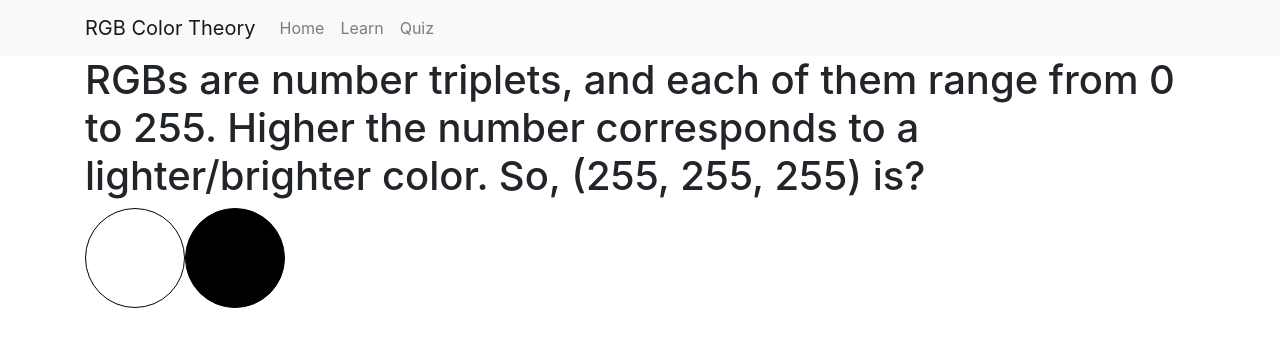
After one commit to DingPang/Coms4170_RGB, a Flask app: page /learn/1 in a window 1280 px wide. The commit adds this page. Shown: the top 347 px of the page. Run offline with Flask 2, Linux system fonts and the light colour scheme; some libraries are stand-ins or nearby versions.

Commit message:
learn cp 1

```diff
--- a/server.py
+++ b/server.py
@@ -1,16 +1,82 @@
 from flask import Flask
 from flask import render_template
-from flask import Response, request, jsonify
+from flask import Response, request, jsonify, make_response, redirect
+
 app = Flask(__name__)
+user_learn = []
+learn_image = "https://i.pinimg.com/564x/b7/45/3a/b7453aedcbd060c8b842d85f27c083fb.jpg"
+learn_data = [
+    {
+        "id": 0,
+        "words": "Now, RGB is additive, it is like mixing accroding to below Chart, you will now explore those concepts in this section (Don't worry, if you click Hint, this chart will show up again): ",
+        "image": learn_image,
+    },
+    {
+        "id": 1,
+        "words": "RGBs are number triplets, and each of them range from 0 to 255. Higher the number corresponds to a lighter/brighter color. So, (255, 255, 255) is?",
+        "image": learn_image,
+        "options": ["(255, 255, 255)", "(0, 0, 0)"],
+        "answer": "(255, 255, 255)",
+        "type": "multi",
+    },
+    {
+        "id": 2,
+        "words": "It's called RGB, but not GRB, BRG. So, (255, 0, 0) is?",
+        "image": learn_image,
+        "options": ["(255, 0, 0)", "(0, 255, 0)", "(0, 0, 255)"],
+        "answer": "(255, 0, 0)",
+        "type": "multi",
+    },
+    {
+        "id": 3,
+        "words": "If we add (126,0,0) and (0,0,201), we will get (126,0,201), what color is it:",
+        "image": learn_image,
+        "base": ["(126, 0, 0)", "(0, 0, 201)"],
+        "options": ["(0, 255, 255)", "(241, 194, 50)", "(126, 0, 201)"],
+        "answer": "(126, 0, 201)",
+        "type": "mix",
+    },
+]
 
-@app.route('/')
+
+@app.route("/")
 def home():
     render_template("home.html")
 
-@app.route('/learn')
+
+@app.route("/learn")
 def learn():
-    render_template("learn.html")
+    return render_template("learn.html")
 
-@app.route('/quiz')
+
+@app.route("/learn/<str>", methods=["GET"])
+def search(str=" "):
+    global learn_data
+    page = str
+    page_id = None
+    if page == "colormix":
+        page_id = 0
+    else:
+        page_id = int(str)
+
+    for item in learn_data:
+        if item["id"] == page_id:
+            if page_id == 0:
+                # transition
+                return render_template("learn_trans.html", item=item)
+            else:
+                if item["type"] == "multi":
+                    return render_template("learn_multi.html", item=item)
+                elif item["type"] == "mix":
+                    return render_template("learn_mix.html", item=item)
+    else:
+        return make_response(redirect("/"))
+
+
+@app.route("/quiz")
 def quiz():
     render_template("quiz.html")
+
+
+if __name__ == "__main__":
+    app.run(debug=True)
--- /dev/null
+++ b/static/learn_multi.js
@@ -0,0 +1,4 @@
+$(document).ready(function () {
+    console.log("hfdskjlhfkjl")
+
+});
--- /dev/null
+++ b/static/main.css
@@ -0,0 +1,18 @@
+.circleBase {
+  border-radius: 50%;
+  width: 100px;
+  height: 100px;
+  /* background: #4bc475; */
+  border: 1px solid #000;
+}
+
+/* .circle1 {
+
+  }
+
+.circle2 {
+    width: 150px;
+    height: 150px;
+    background: #a1a1a1;
+    border: 1px solid #000;
+  } */
--- a/templates/index.html
+++ b/templates/index.html
@@ -35,9 +35,9 @@
       </div>
     </div>
   </nav>
-
     <div class="container">
-
+        {% block content %}
+        {% endblock %}
     </div>
 
   </body>
--- /dev/null
+++ b/templates/learn_multi.html
@@ -0,0 +1,18 @@
+{% extends "index.html" %}
+
+{% block content %}
+<script type="text/javascript" src="{{ url_for('static', filename = 'learn_multi.js') }}"></script>
+<script>
+    let item = {{item|tojson}};
+</script>
+<h1>{{item.words}}</h1>
+
+<div class="container">
+    <div class="warning"></div>
+    <div class="row">
+        {% for c in item.options %}
+            <button class="circleBase" style = "background: rgb{{c}};"></button>
+        {% endfor %}
+    </div>
+</div>
+{% endblock %}
```
Also changed, not shown: templates/learn.html (+15 -0 lines), README.md, templates/learn_end.html (added), templates/learn_explore.html (added), templates/learn_trans.html (added).
